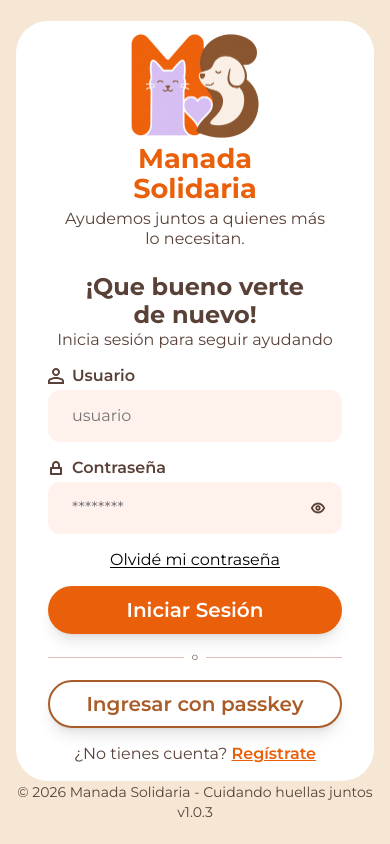
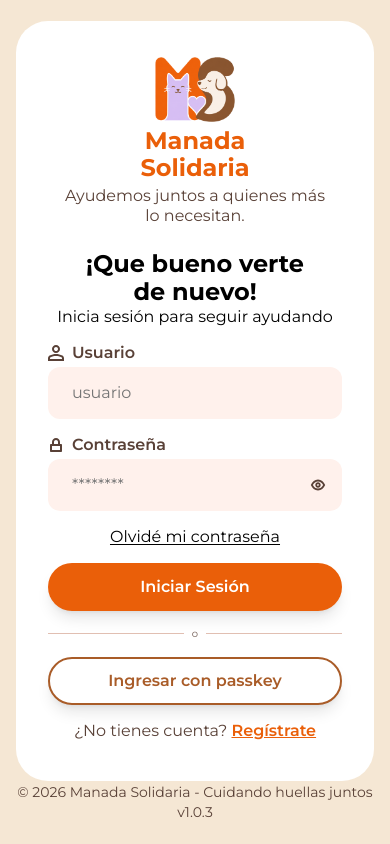
Before and after one commit to Equipo-Nexo/manada-solidaria-frontend, a React (Vite) app: page /login in a window 390 px wide. Built offline with nearby package versions, Linux system fonts and the light colour scheme; no server answers.

Commit message:
[REF][MS-185]: change desktop responsive

```diff
--- a/src/auth/pages/login/Login.styles.ts
+++ b/src/auth/pages/login/Login.styles.ts
@@ -26,7 +26,7 @@ export const LoginContainer = styled.div`
   background: ${({ theme }) => theme.colors.background};
   border-radius: 32px;
   min-height: min(90dvh, 900px);
-  width: min(100%, 500px);
+  width: min(100%, 400px);
   display: flex;
   flex-direction: column;
   align-items: center;
@@ -51,6 +51,10 @@ export const FooterContainer = styled.div`
 `
 
 export const FooterText = styled.p`
+  @media (max-width: 1300px) and (max-height: 720px) {
+    font-size: 0.8rem;
+  }
+
   @media (max-width: 767px) and (max-height: 650px) {
     font-size: 0.625rem;
     line-height: 1.2;
@@ -69,22 +73,22 @@ export const AppLogo = styled.img`
   height: auto;
 
   @media (max-width: 1300px) and (max-height: 720px) {
-    width: 8rem;
+    width: 6rem;
     margin-top: 0.75rem;
   }
 
   @media (max-width: 767px) and (max-height: 850px) {
-    width: 8rem;
+    width: 5rem;
     margin-top: 0.75rem;
   }
 
   @media (max-width: 767px) and (max-height: 750px) {
-    width: 6rem;
+    width: 4rem;
     margin-top: 0.75rem;
   }
 
   @media (max-width: 767px) and (max-height: 650px) {
-    width: 4.5rem;
+    width: 3rem;
     margin-top: 0.5rem;
   }
 `;
@@ -95,18 +99,18 @@ export const AppTitle = styled.h1`
   margin-top: 1rem;
 
   @media (max-width: 1300px) and (max-height: 720px) {
-
+   font-size: 1.8rem;
   }
 
   @media (max-width: 767px) and (max-height: 850px) {
     margin-top: 0.375rem;
-    font-size: 1.7rem;
+    font-size: 1.5rem;
     line-height: 1.1;
   }
 
   @media (max-width: 767px) and (max-height: 750px) {
     margin-top: 0.375rem;
-    font-size: 1.5rem;
+    font-size: 1.3rem;
     line-height: 1.1;
   }
 
@@ -119,9 +123,13 @@ export const AppDescription = styled.p`
   font-size: ${({ theme }) => theme.fontSizes.normal};
   margin-top: 5px;
 
+  @media (max-width: 1300px) and (max-height: 720px) {
+   font-size: 0.8rem;
+  }
+
   @media (max-width: 767px) and (max-height: 750px) {
     margin-top: 2px;
-    font-size: 0.875rem;
+    font-size: 0.75rem;
     line-height: 1.2;
   }
 
@@ -151,15 +159,20 @@ export const TitlesContainer = styled.div`
 export const WelcomeTitle = styled.h2`
   font-size: ${({theme}) => theme.fontSizes.subtitle};
   font-weight: ${({theme}) => theme.fontWeights.bold};
-  color: ${({theme}) => theme.colors.black}
+  color: ${({theme}) => theme.colors.black};
+
+
+  @media (max-width: 1300px) and (max-height: 720px) {
+   font-size: 1.2rem;
+  }
 
   @media (max-width: 767px) and (max-height: 750px) {
-    font-size: 1.25rem;
+    font-size: 1rem;
     line-height: 1.15;
   }
 
   @media (max-width: 767px) and (max-height: 650px) {
-    font-size: 1.125rem;
+    font-size: 0.9rem;
     line-height: 1.1;
   }
 `
@@ -167,10 +180,15 @@ export const WelcomeTitle = styled.h2`
 export const WelcomeSubtitle = styled.p`
   font-size: ${({theme}) => theme.fontSizes.normal};
   font-weight: ${({theme}) => theme.fontWeights.regular};
-  color: ${({theme}) => theme.colors.black}
+  color: ${({theme}) => theme.colors.black};
+
+
+  @media (max-width: 1300px) and (max-height: 720px) {
+   font-size: 0.8rem;
+  }
 
   @media (max-width: 767px) and (max-height: 750px) {
-    font-size: 0.875rem;
+    font-size: 0.6rem;
     line-height: 1.2;
   }
 
@@ -210,6 +228,11 @@ export const FormFields = styled.div`
   gap: 1rem;
   width: 100%;
 
+
+  @media (max-width: 1300px) and (max-height: 720px) {
+   gap: 0.7rem;
+  }
+
   @media (max-width: 767px) and (max-height: 750px) {
     gap: 0.625rem;
   }
@@ -237,12 +260,20 @@ export const FieldLabelContainer = styled.div`
   gap: 8px;
   align-items: center;
   justify-content: center;
+
+  @media (max-width: 1300px) and (max-height: 720px) {
+   gap: 6px;
+  }
 `
 
 export const FieldLabel = styled.label`
   color: ${({ theme }) => theme.colors.darkColor };
   font-size: ${({ theme }) => theme.fontSizes.normal };
   font-weight: ${({ theme }) => theme.fontWeights.semibold };
+
+  @media (max-width: 1300px) and (max-height: 720px) {
+   font-size: 0.88rem;
+  }
 `
 
 export const Input = styled.input<{ $hasError?: boolean }>`
@@ -251,6 +282,11 @@ export const Input = styled.input<{ $hasError?: boolean }>`
   background: ${({theme}) => theme.colors.soft};
   border: none;
   border-radius: 12px;
+
+  @media (max-width: 1300px) and (max-height: 720px) {
+    padding-top: 0.75rem;
+    padding-bottom: 0.75rem;
+  }
 
   @media (max-width: 767px) and (max-height: 750px) {
     padding-top: 0.75rem;
@@ -339,6 +375,10 @@ export const RecoveryButton = styled.button`
   text-decoration: underline;
   text-underline-offset: 2px;
 
+  @media (max-width: 1300px) and (max-height: 720px) {
+   font-size: 0.8rem;
+  }
+
   @media (hover: hover) and (pointer: fine) {
     &:hover {
       color: ${({ theme }) => theme.colors.brand};
@@ -363,13 +403,16 @@ export const LoginButton = styled.button`
   box-shadow: 0 10px 15px -3px rgba(0, 0, 0, 0.10), 0 4px 6px -4px rgba(0, 0, 0, 0.10);
   background: ${({ theme }) => theme.colors.brand};
   color: ${({ theme }) => theme.colors.white};
-  font-size: 1.25rem;
+  font-size: 1rem;
   font-weight: ${({ theme }) => theme.fontWeights.semibold};
   cursor: pointer;
 
+  @media (max-width: 1300px) and (max-height: 720px) {
+    height: 2.5rem;
+  }
+
   @media (max-width: 767px) and (max-height: 750px) {
-    height: 2.75rem;
-    font-size: 1rem;
+    height: 2rem;
   }
 
   @media (max-width: 767px) and (max-height: 670px) {
@@ -430,6 +473,10 @@ export const RegisterText = styled.p`
   font-weight: ${({ theme }) => theme.fontWeights.regular};
   font-size: ${({ theme }) => theme.fontSizes.normal};
 
+  @media (max-width: 1300px) and (max-height: 720px) {
+   font-size: 0.8rem;
+  }
+
   @media (max-width: 767px) and (max-height: 650px) {
     font-size: 0.875rem;
   }
```
